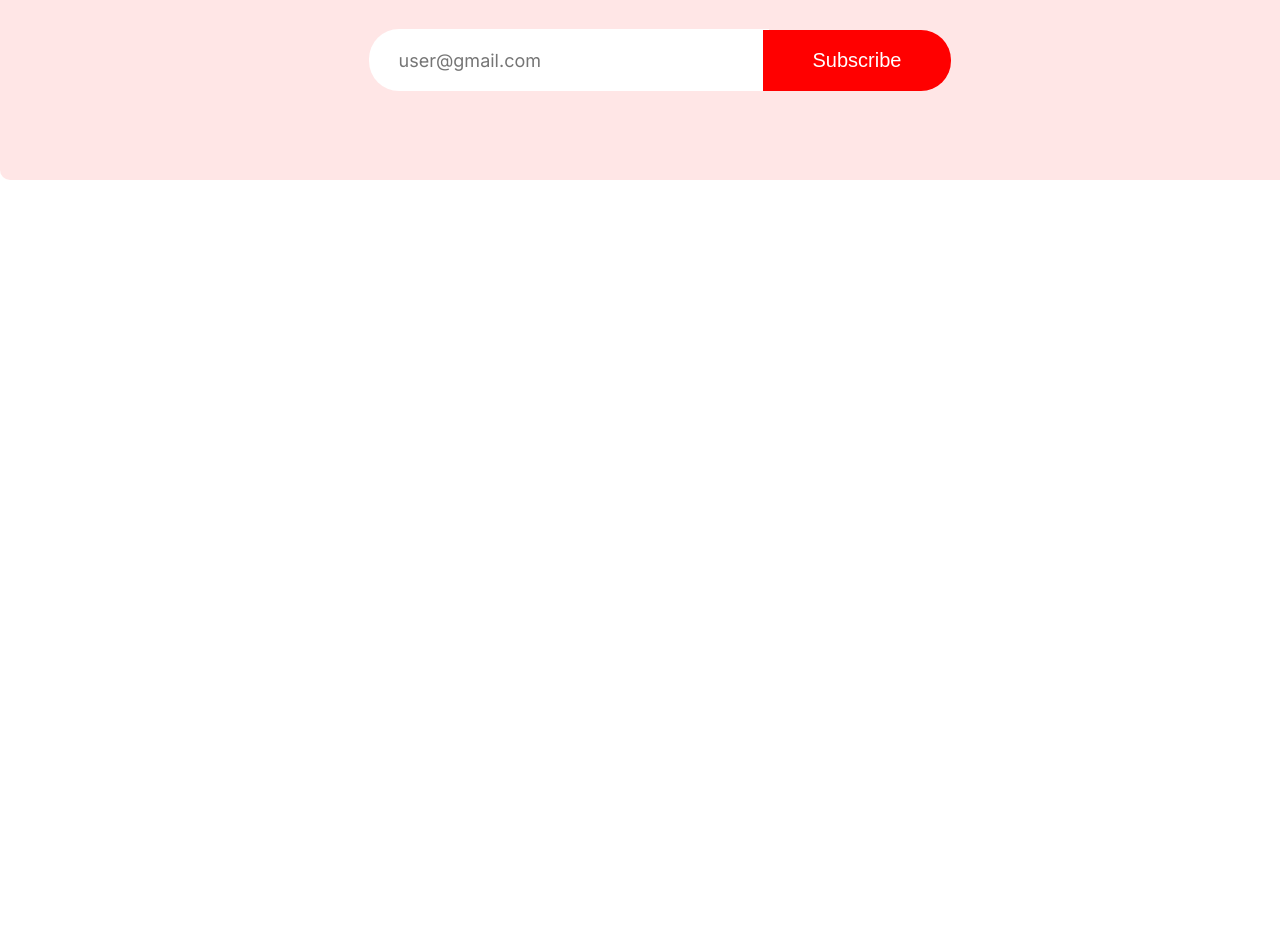
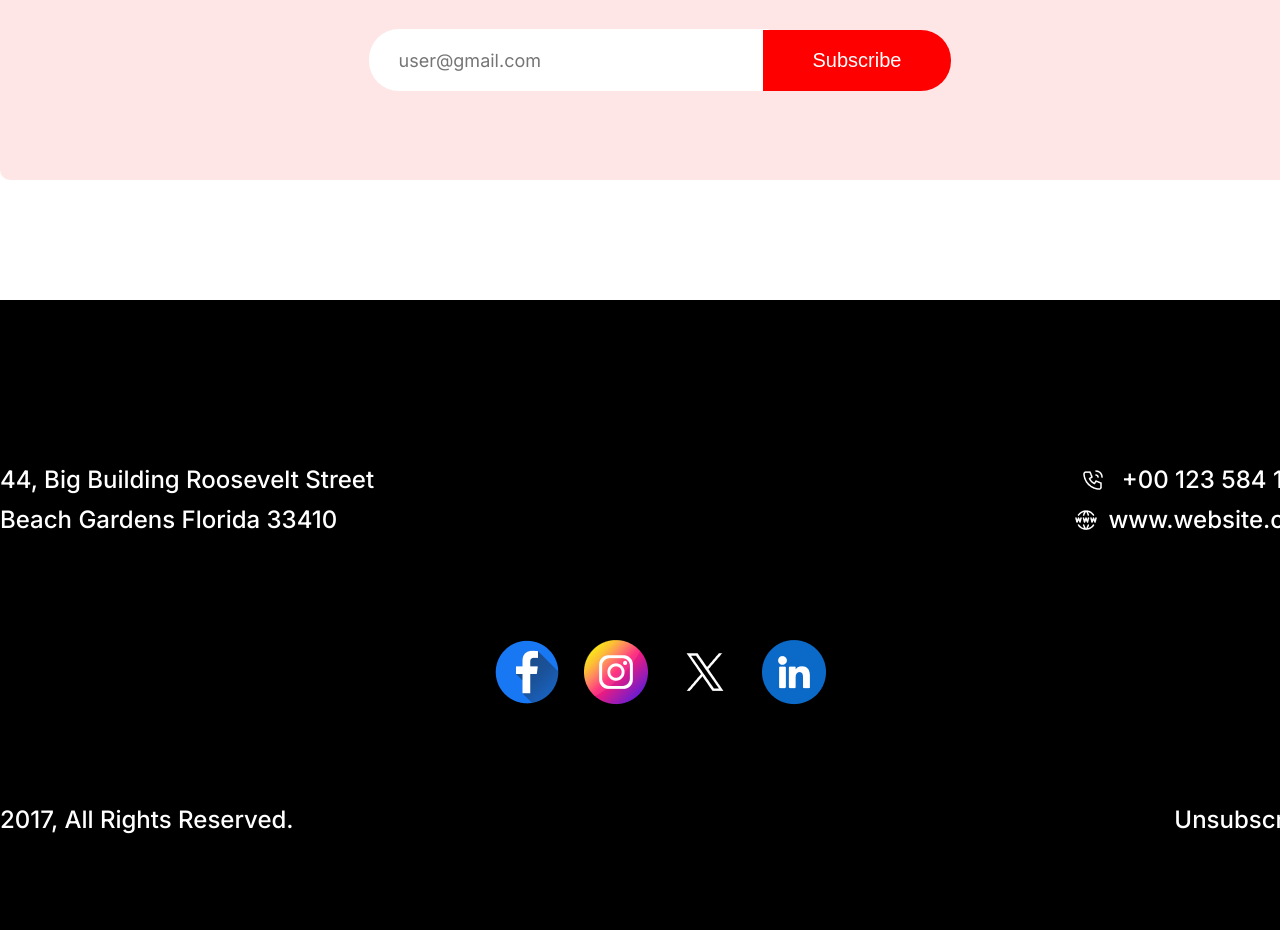
Before and after one commit to deXcoder9/dhrubo-s-first-assignment, a plain HTML site: page index.html in a window 1280 px wide. Shown: the part 6776-7706 px from the top of the page. Before the commit the page ends 7076 px from the top, so only its background shows below. Drawn offline with Linux system fonts and the light colour scheme.

Commit message:
footer added & Assignment done

```diff
--- a/index.html
+++ b/index.html
@@ -94,5 +94,30 @@
         </div>
       </section>
     </main>
+    <footer>
+        <div class="main-content">
+
+
+        <div style="display: flex; justify-content: space-between; align-items: center; margin-top: 100px; padding-top: 160px; ">
+            <div>
+                <h4 style="font-family: 'Inter', sans-serif; font-size: 24px; font-weight: 500; line-height: 40px;">44, Big Building Roosevelt Street <br>
+                    Beach Gardens Florida 33410</h4>
+            </div>
+            <div class="foot" style="font-family: 'Inter', sans-serif; font-size: 24px; font-weight: 500; line-height: 40px; display: flex; flex-direction: column; justify-content: center; align-items: center;" >
+                <p><img src="asssets/Call.png" alt="call"> +00 123 584 124</p>
+                <p> <img src="asssets/Website.png" alt="website">www.website.com</p>
+            </div>
+        </div>
+        <div class="social-logo">
+            <img src="asssets/Facebook.png" alt="Facebook"><img src="asssets/Instagram.png" alt=""><img src="asssets/Twitter.png" alt="Twitter"><img src="asssets/Linkedin.png" alt="Linkedin">
+        </div>
+
+<div style="display: flex; justify-content: space-between; align-items: center; margin-top:100px; font-size: 24px; font-weight: 500; font-family: 'Inter', sans-serif;  ">
+            <p>2017, All Rights Reserved.</p>
+            <p>Unsubscribe</p>
+        </div>
+    </div>
+    </footer>
+
   </body>
 </html>
--- a/style.css
+++ b/style.css
@@ -6,6 +6,7 @@
   box-sizing: border-box;
 }
 
+/*HEAD  IN SOME CASE I USED INLINE-CSS    */
 /*
 
 font-family: 'Inter', sans-serif;
@@ -355,3 +356,27 @@ border: none;
     padding: 19px 50px;
     border-radius: 0 30px 30px 0;
 }
+
+/**  FOOTER */
+
+footer{
+    background: #000;
+    color: white;
+}
+
+.main-content{
+    width: 1320px;
+    height: 630px;
+    margin: auto;
+}
+
+.foot img{
+    margin: -5px 10px;
+}
+
+.social-logo{
+    display: flex ;
+    justify-content: center;
+    margin-top: 100px;
+    gap: 25px;
+}
```
